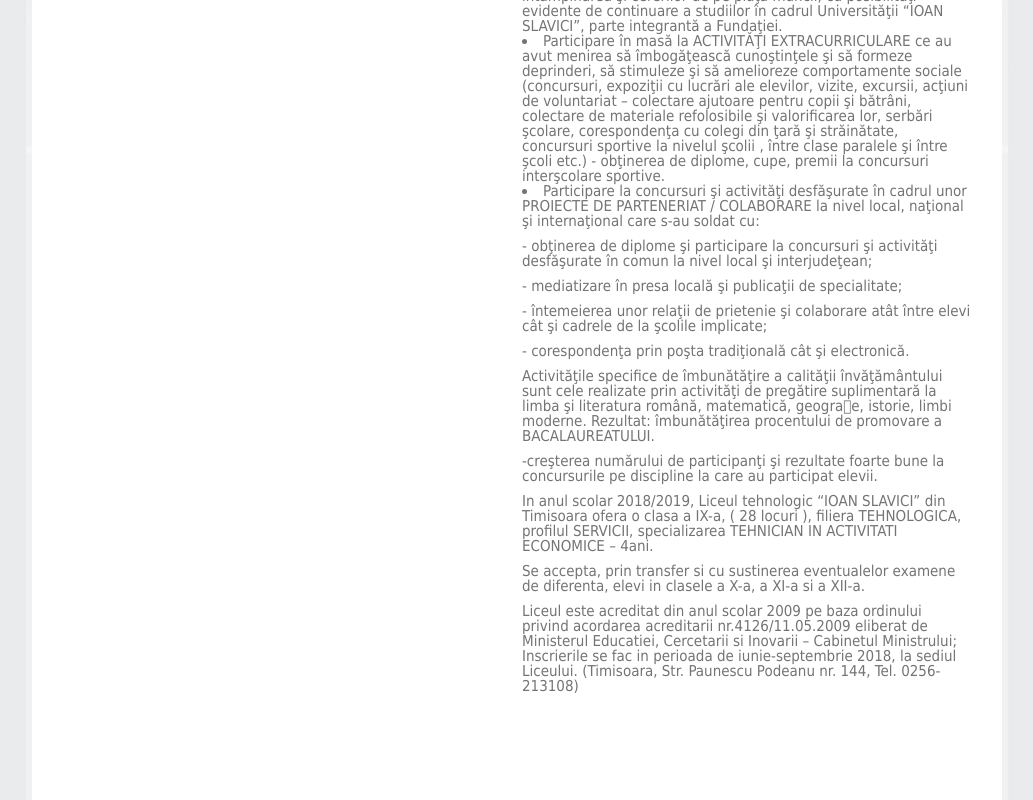
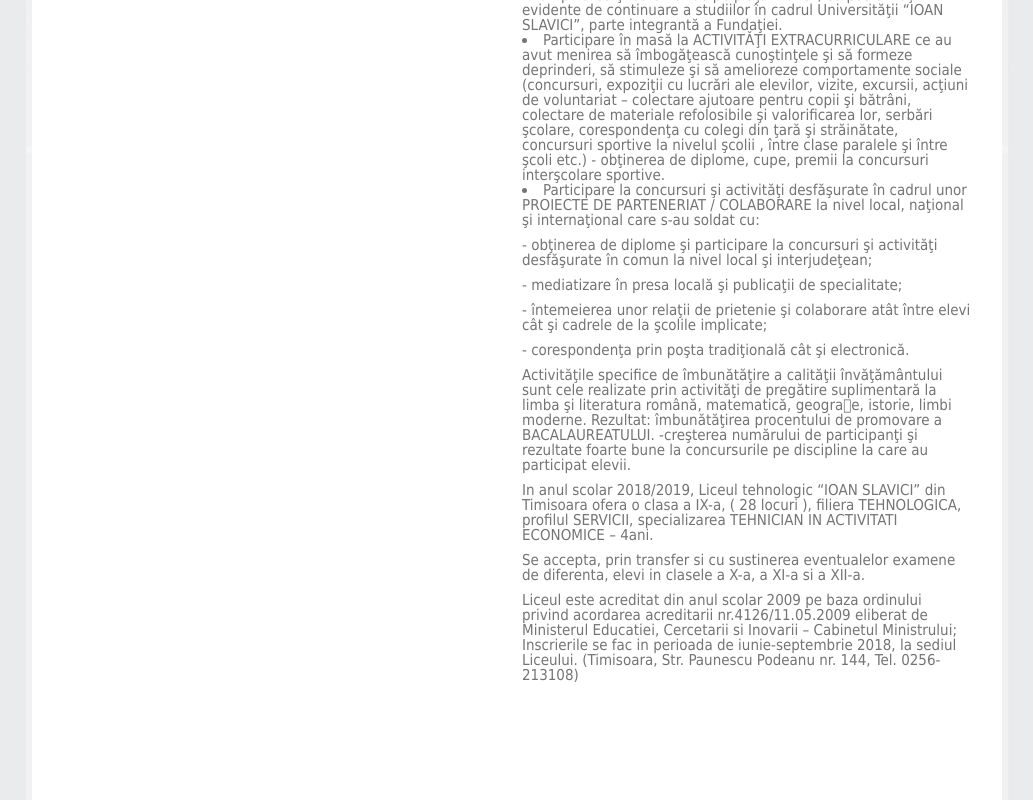
Before and after one commit to rtrufas/react-startup, a React (Create React App) app: page /acasa in a window 1280 px wide. Shown: the part 944-1744 px from the top of the page, without its empty margins (123-1156 px from the left). Built offline with nearby package versions, Linux system fonts and the light colour scheme.

Commit message:
fix warnings

```diff
--- a/src/Pages/Home/Home.jsx
+++ b/src/Pages/Home/Home.jsx
@@ -16,7 +16,7 @@
           societate.
         </h1>
 
-        <div classname="home-page__imagini-container">
+        <div className="home-page__imagini-container">
           <img src={cladire} alt="cladire" className="cladire" />
           <img src={cladire} alt="cladire" className="cladire" />
           <img src={cladire} alt="cladire" className="cladire" />
@@ -25,12 +25,12 @@
         <div className="home-page__text-container">
           <div className="left">
             <p>
-              <b>Fundatia "Ioan Slavici"</b> din Timisoara a luat fiinta din dorinta
-              unui grup de personalitati din invatamantul superior timisorean de
-              a crea o institutie in sistem privat, care sa aseze mai presus de
-              orice formarea intelectuala a tinerilor cu o larga deschidere
-              culturala, buna pregatire profesionala si cu o mare capacitate de
-              integrare in societate.
+              <b>Fundatia "Ioan Slavici"</b> din Timisoara a luat fiinta din
+              dorinta unui grup de personalitati din invatamantul superior
+              timisorean de a crea o institutie in sistem privat, care sa aseze
+              mai presus de orice formarea intelectuala a tinerilor cu o larga
+              deschidere culturala, buna pregatire profesionala si cu o mare
+              capacitate de integrare in societate.
             </p>
             <p>
               Inca de la Infiintare, Fundatia pentru Cultura si Invatamant Ioan
@@ -93,72 +93,96 @@
           </div>
 
           <div className="right">
-            <p><b>Liceul Ioan Slavici - pregatire pe Filiera
-            Tehnologica, Specializarea Tehnician in Activitati Economice, Profil
-            Servicii</b></p>. Fundaţia pentru Cultură şi Învăţământ “Ioan Slavici” din
+            <p>
+              <b>
+                Liceul Ioan Slavici - pregatire pe Filiera Tehnologica,
+                Specializarea Tehnician in Activitati Economice, Profil Servicii
+              </b>
+            </p>
+            . Fundaţia pentru Cultură şi Învăţământ “Ioan Slavici” din
             Timişoara, preocupată permanent de pregătirea profesională a
             tinerilor, în concordanţă cu cererile existente pe piaţa forţei de
             muncă, din dorinţa de a realiza un învăţământ cât mai util şi
             eficient condiţiilor actuale şi de perspectivă a României – în
             general, precum şi a Timişoarei – în special, prin Ordinul
             nr.24/23.04.2001 a hotărât înfinţarea Liceului “IOAN SLAVICI” în
-            Timişoara, coordonat de Fundaţia pentru Cultura si Invatamant "Ioan Slavici".
-            Oportunitatea înfinţării liceului rezidă şi din dorinţa creării unui
-            cadru de învăţământ integrat, activitatea liceală alăturându-se în
-            mod armonios activitatii universitare, a cărei activitate are
-            deja experienţa primului an.<p>Având în vedere orientarea de la
-            început a Fundaţiei către domeniul economic, (orientatare
-            manifestată prin înfinţarea în cadrul Universităţii “IOAN SLAVICI” a
-            Facultăţii de Ştiinţe Economice, cu specialitatea autorizată
-            Contabilitate şi informatică de gestiune), s-a solicitat aprobarea
-            înfinţării liceului "Ioan Slavici", planul de şcolarizare pentru
-            anul şcolar 2001/2002, cuprinzând, pentru început, 2 clase a IX-a cu
-            50 de elevi, Filiera TEHNOLOGICĂ, Profil SERVICII,
-            Specializarea Tehnician in Activitati Economice.</p>  Liceul şi-a început activitatea cu 2 clase a
-            IX-a, înregistrându-se în Timişoara ca liceu particular, alături de
-            alte licee particulare: Liceul “Milenium” şi Liceul “Mihai
-            Eminescu”, respectiv Grupul Şcolar de arte şi meserii „Spiru Haret”.
-            Baza materială de care dispune Liceul “IOAN SLAVICI” în prezent,
-            poate susţine în condiţii bune pregătirea elevilor în domeniul
-            economic. Totodată, prospectând cererile populaţiei de elevi, există
-            un mare interes pentru pregătirea şcolară în domeniul economic, fapt
-            ce vine în întâmpinarea şi cererilor de pe piaţa muncii, cu
-            posibilităţi evidente de continuare a studiilor în cadrul
-            Universităţii “IOAN SLAVICI”, parte integrantă a Fundaţiei. <li>
-            Participare în masă la ACTIVITǍŢI EXTRACURRICULARE ce au avut
-            menirea să îmbogăţească cunoştinţele şi să formeze deprinderi, să
-            stimuleze şi să amelioreze comportamente sociale (concursuri,
-            expoziţii cu lucrări ale elevilor, vizite, excursii, acţiuni de
-            voluntariat – colectare ajutoare pentru copii şi bătrâni, colectare
-            de materiale refolosibile şi valorificarea lor, serbări şcolare,
-            corespondenţa cu colegi din ţară şi străinătate, concursuri sportive
-            la nivelul şcolii , între clase paralele şi între şcoli etc.) -
-            obţinerea de diplome, cupe, premii la concursuri interşcolare
-            sportive.</li> <li>Participare la concursuri şi activităţi desfăşurate în
-            cadrul unor PROIECTE DE PARTENERIAT / COLABORARE la nivel local,
-            naţional şi internaţional care s-au soldat cu:<p>- obţinerea de
-            diplome şi participare la concursuri şi activităţi desfăşurate în
-            comun la nivel local şi interjudeţean;</p>  - mediatizare în presa locală
-            şi publicaţii de specialitate; <p>- întemeierea unor relaţii de
-            prietenie şi colaborare atât între elevi cât şi cadrele de la
-            şcolile implicate;</p> - corespondenţa prin poşta tradiţională cât şi
-            electronică.</li> <p>Activităţile specifice de îmbunătăţire a calităţii
-            învăţământului sunt cele realizate prin activităţi de pregătire
-            suplimentară la limba şi literatura română, matematică, geograe,
-            istorie, limbi moderne. Rezultat: îmbunătăţirea procentului de
-            promovare a BACALAUREATULUI. <p>-creşterea numărului de participanţi şi
-            rezultate foarte bune la concursurile pe discipline la care au
-            participat elevii.</p></p> In anul scolar 2018/2019, Liceul tehnologic “IOAN
-            SLAVICI” din Timisoara ofera o clasa a IX-a, ( 28 locuri ), filiera
-            TEHNOLOGICA, profilul SERVICII, specializarea TEHNICIAN IN ACTIVITATI
-            ECONOMICE – 4ani.<p>Se accepta, prin transfer si cu sustinerea
-            eventualelor examene de diferenta, elevi in clasele a X-a, a XI-a si
-            a XII-a.</p>  Liceul este acreditat din anul scolar 2009 pe baza
-            ordinului privind acordarea acreditarii nr.4126/11.05.2009 eliberat
-            de Ministerul Educatiei, Cercetarii si Inovarii – Cabinetul
-            Ministrului; Inscrierile se fac in perioada de iunie-septembrie
-            2018, la sediul Liceului. (Timisoara, Str. Paunescu Podeanu nr. 144,
-            Tel. 0256-213108)
+            Timişoara, coordonat de Fundaţia pentru Cultura si Invatamant "Ioan
+            Slavici". Oportunitatea înfinţării liceului rezidă şi din dorinţa
+            creării unui cadru de învăţământ integrat, activitatea liceală
+            alăturându-se în mod armonios activitatii universitare, a cărei
+            activitate are deja experienţa primului an.
+            <p>
+              Având în vedere orientarea de la început a Fundaţiei către
+              domeniul economic, (orientatare manifestată prin înfinţarea în
+              cadrul Universităţii “IOAN SLAVICI” a Facultăţii de Ştiinţe
+              Economice, cu specialitatea autorizată Contabilitate şi
+              informatică de gestiune), s-a solicitat aprobarea înfinţării
+              liceului "Ioan Slavici", planul de şcolarizare pentru anul şcolar
+              2001/2002, cuprinzând, pentru început, 2 clase a IX-a cu 50 de
+              elevi, Filiera TEHNOLOGICĂ, Profil SERVICII, Specializarea
+              Tehnician in Activitati Economice.
+            </p>{" "}
+            Liceul şi-a început activitatea cu 2 clase a IX-a, înregistrându-se
+            în Timişoara ca liceu particular, alături de alte licee particulare:
+            Liceul “Milenium” şi Liceul “Mihai Eminescu”, respectiv Grupul
+            Şcolar de arte şi meserii „Spiru Haret”. Baza materială de care
+            dispune Liceul “IOAN SLAVICI” în prezent, poate susţine în condiţii
+            bune pregătirea elevilor în domeniul economic. Totodată, prospectând
+            cererile populaţiei de elevi, există un mare interes pentru
+            pregătirea şcolară în domeniul economic, fapt ce vine în
+            întâmpinarea şi cererilor de pe piaţa muncii, cu posibilităţi
+            evidente de continuare a studiilor în cadrul Universităţii “IOAN
+            SLAVICI”, parte integrantă a Fundaţiei.{" "}
+            <li>
+              Participare în masă la ACTIVITǍŢI EXTRACURRICULARE ce au avut
+              menirea să îmbogăţească cunoştinţele şi să formeze deprinderi, să
+              stimuleze şi să amelioreze comportamente sociale (concursuri,
+              expoziţii cu lucrări ale elevilor, vizite, excursii, acţiuni de
+              voluntariat – colectare ajutoare pentru copii şi bătrâni,
+              colectare de materiale refolosibile şi valorificarea lor, serbări
+              şcolare, corespondenţa cu colegi din ţară şi străinătate,
+              concursuri sportive la nivelul şcolii , între clase paralele şi
+              între şcoli etc.) - obţinerea de diplome, cupe, premii la
+              concursuri interşcolare sportive.
+            </li>{" "}
+            <li>
+              Participare la concursuri şi activităţi desfăşurate în cadrul unor
+              PROIECTE DE PARTENERIAT / COLABORARE la nivel local, naţional şi
+              internaţional care s-au soldat cu:
+              <p>
+                - obţinerea de diplome şi participare la concursuri şi
+                activităţi desfăşurate în comun la nivel local şi interjudeţean;
+              </p>{" "}
+              - mediatizare în presa locală şi publicaţii de specialitate;{" "}
+              <p>
+                - întemeierea unor relaţii de prietenie şi colaborare atât între
+                elevi cât şi cadrele de la şcolile implicate;
+              </p>{" "}
+              - corespondenţa prin poşta tradiţională cât şi electronică.
+            </li>{" "}
+            <p>
+              Activităţile specifice de îmbunătăţire a calităţii învăţământului
+              sunt cele realizate prin activităţi de pregătire suplimentară la
+              limba şi literatura română, matematică, geograe, istorie, limbi
+              moderne. Rezultat: îmbunătăţirea procentului de promovare a
+              BACALAUREATULUI. -creşterea numărului de participanţi şi rezultate
+              foarte bune la concursurile pe discipline la care au participat
+              elevii.
+            </p>{" "}
+            In anul scolar 2018/2019, Liceul tehnologic “IOAN SLAVICI” din
+            Timisoara ofera o clasa a IX-a, ( 28 locuri ), filiera TEHNOLOGICA,
+            profilul SERVICII, specializarea TEHNICIAN IN ACTIVITATI ECONOMICE –
+            4ani.
+            <p>
+              Se accepta, prin transfer si cu sustinerea eventualelor examene de
+              diferenta, elevi in clasele a X-a, a XI-a si a XII-a.
+            </p>{" "}
+            Liceul este acreditat din anul scolar 2009 pe baza ordinului privind
+            acordarea acreditarii nr.4126/11.05.2009 eliberat de Ministerul
+            Educatiei, Cercetarii si Inovarii – Cabinetul Ministrului;
+            Inscrierile se fac in perioada de iunie-septembrie 2018, la sediul
+            Liceului. (Timisoara, Str. Paunescu Podeanu nr. 144, Tel.
+            0256-213108)
           </div>
         </div>
       </div>
--- a/src/Pages/Home/Home.scss
+++ b/src/Pages/Home/Home.scss
@@ -24,12 +24,11 @@
       margin: 5px;
     }
   }
-  &__imagini-container{
-    display:flex;
+  &__imagini-container {
+    display: flex;
     justify-content: space-between;
-    .cladire{
-    border:1px solid gray;
+    .cladire {
+      border: 1px solid gray;
+    }
   }
-  }
-
 }
```
